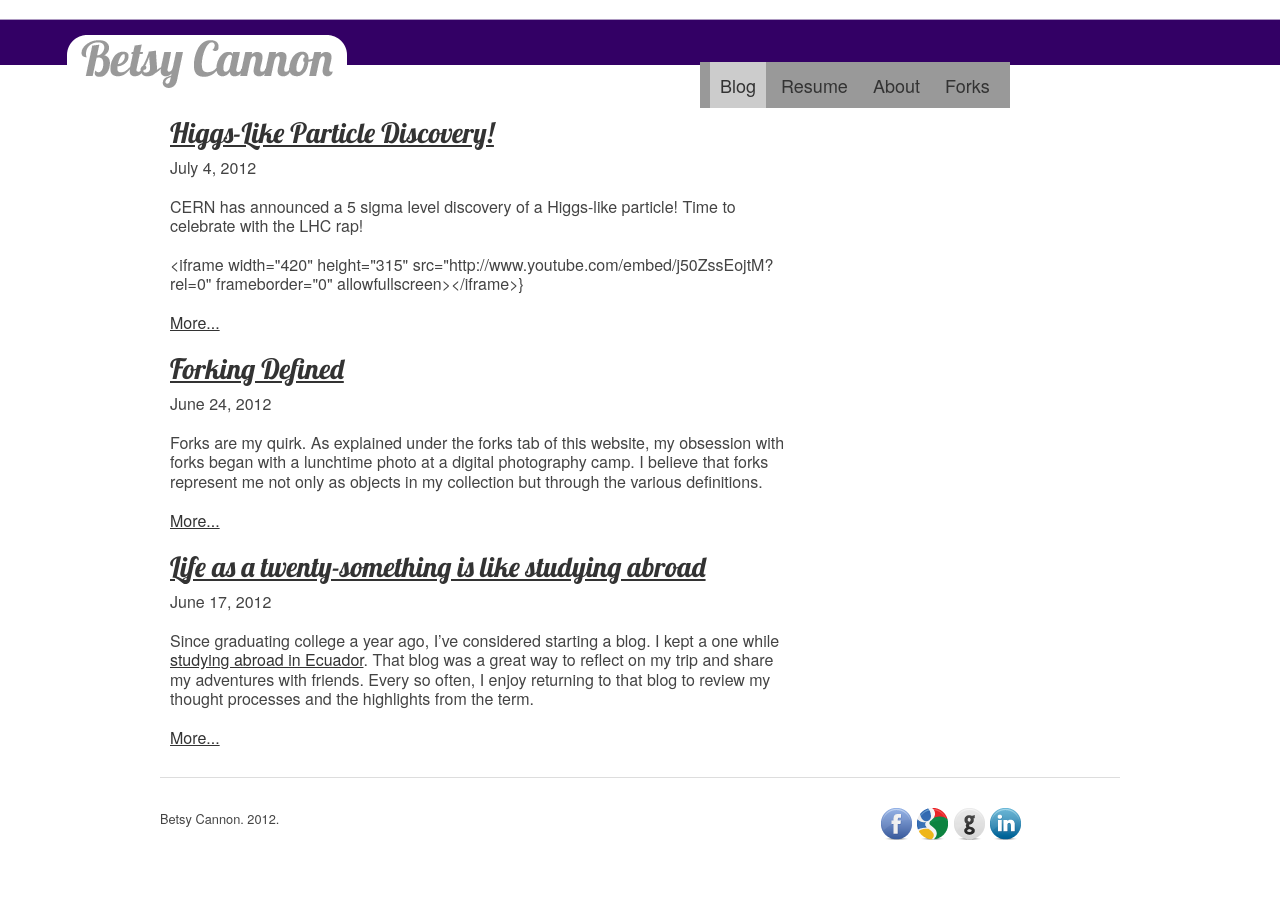
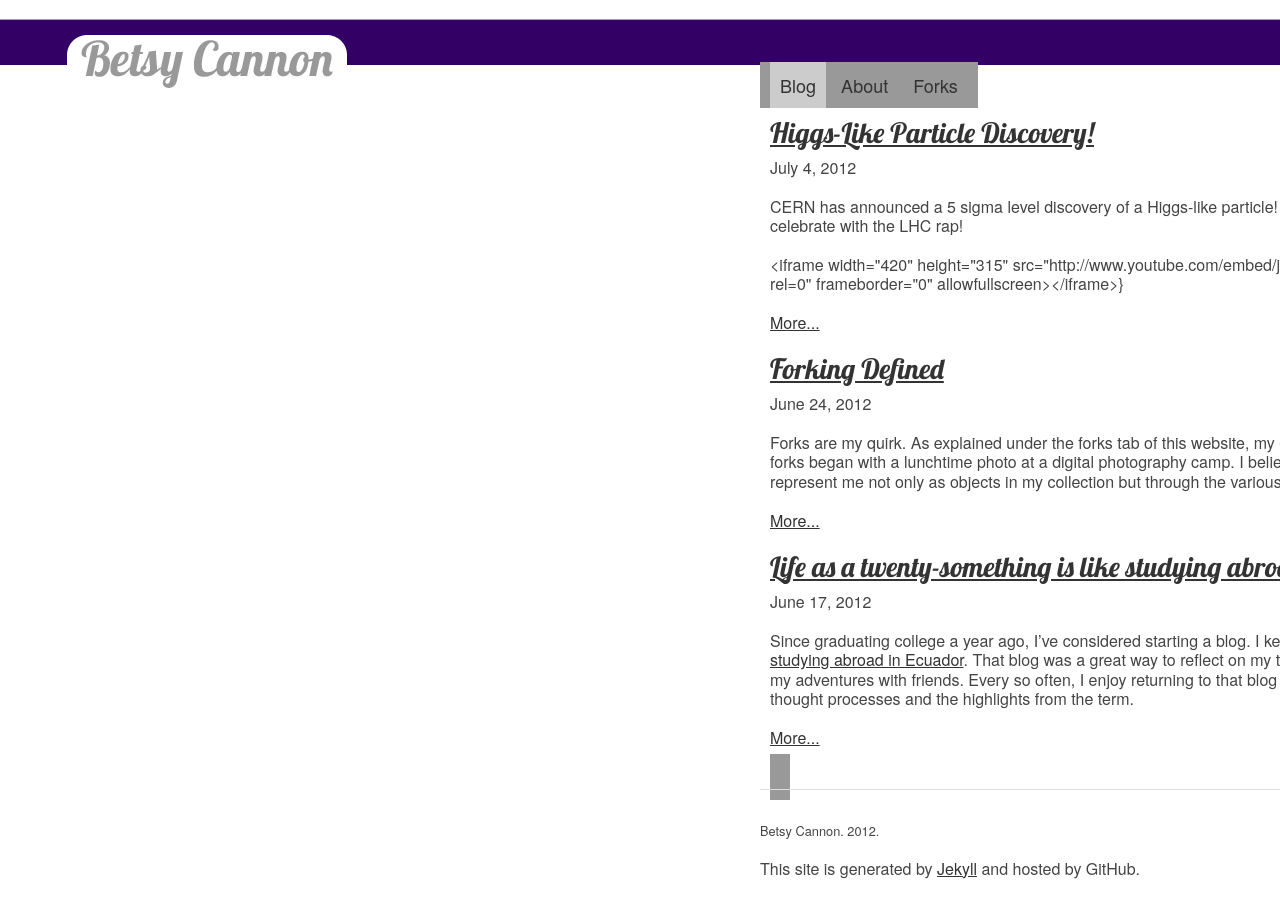
Before and after one commit to forklady42/forklady42.github.com, a Jekyll site: the page built from index.html, in a window 1280 px wide. Built offline with Jekyll 4.4.1, drawn with Linux system fonts in a browser that asks for light colours; some web fonts are replaced; Markdown is read by kramdown in place of the engine named in the settings.

Commit message:
combined resume and about pages

```diff
--- a/_layouts/layout1.html
+++ b/_layouts/layout1.html
@@ -30,46 +30,46 @@
 
     <div class="container clearfix" style="margin-top: 75px">
 
-            <div class="nine columns alpha">
+            <div class="ten columns alpha">
                 <p></p>
 
             </div>
-			<aside class="seven columns omega">
+			<aside class="six columns omega">
                 <div id="menu">
 
                     {% if page.title == 'Blog' %}
                         <ul>
                             <li><a href="/index.html" class="activeSelection">Blog</a></li>
-                            <li><a href="/resume.html" class="menu">Resume</a></li>
-                            <li><a href="/about.html" class="menu">About</a></li>
+                            <li><a href="/resume.html" class="menu">About</a></li>
+                            <!--li><a href="/about.html" class="menu">About</a></li-->
                             <li><a href="/forks.html" class="menu">Forks</a></li>
                         </ul>
-                    {% elsif page.title == 'About' %}
+                    <!--{% elsif page.title == 'About' %}
                         <ul>
                             <li><a href="/index.html" class="menu">Blog</a></li>
-                            <li><a href="/resume.html" class="menu">Resume</a></li>
+                            <li><a href="/resume.html" class="menu">About</a></li>
                             <li><a href="/about.html" class="activeSelection">About</a></li>
                             <li><a href="/forks.html" class="menu">Forks</a></li>
-                        </ul>
+                        </ul-->
                     {% elsif page.title == 'Resume' %}
                         <ul>
                             <li><a href="/index.html" class="menu">Blog</a></li>
-                            <li><a href="/resume.html" class="activeSelection">Resume</a></li>
-                            <li><a href="/about.html" class="menu">About</a></li>
+                            <li><a href="/resume.html" class="activeSelection">About/a></li>
+                            <!--li><a href="/about.html" class="menu">About</a></li-->
                             <li><a href="/forks.html" class="menu">Forks</a></li>
                         </ul>
                     {% elsif page.title == 'Forks' %}
                         <ul>
                             <li><a href="/index.html" class="menu">Blog</a></li>
-                            <li><a href="/resume.html" class="menu">Resume</a></li>
-                            <li><a href="/about.html" class="menu">About</a></li>
+                            <li><a href="/resume.html" class="menu">About</a></li>
+                            <!--li><a href="/about.html" class="menu">About</a></li-->
                             <li><a href="/forks.html" class="activeSelection">Forks</a></li>
                         </ul>
                     {% else %}
                         <ul>
                             <li><a href="/index.html" class="menu">Blog</a></li>
-                            <li><a href="/resume.html" class="menu">Resume</a></li>
-                            <li><a href="/about.html" class="menu">About</a></li>
+                            <li><a href="/resume.html" class="menu">About</a></li>
+                            <!--li><a href="/about.html" class="menu">About</a></li-->
                             <li><a href="/forks.html" class="menu">Forks</a></li>
                         </ul>
                     {% endif %}
@@ -113,6 +113,7 @@
     <hr />
         <div class="twelve columns alpha">
             <p><small>Betsy Cannon. 2012.</small></p>
+            <p>This site is generated by <a href="https://github.com/mojombo/jekyll/wiki">Jekyll</a> and hosted by GitHub. </p>
         </div>
         <aside class="four columns omega">
             <nav>
--- a/resume.html
+++ b/resume.html
@@ -4,10 +4,9 @@
 ---
 
 <br>
-<br>
 <img src="/images/vizualizeme.png">
 
 <br>
-<p> For more details, view this infographic here:
+<p> For more details, view my resume at Vizualize.me here:
 <a href='http://vizualize.me/cannon.bea?r=cannon.bea' title='Betsy Cannon's infographic resume on vizualize.me' target='_blank'><img src='http://vizualize.me/media/img/socialicons/vizualizeme.png'/></a>
  </p>
```
